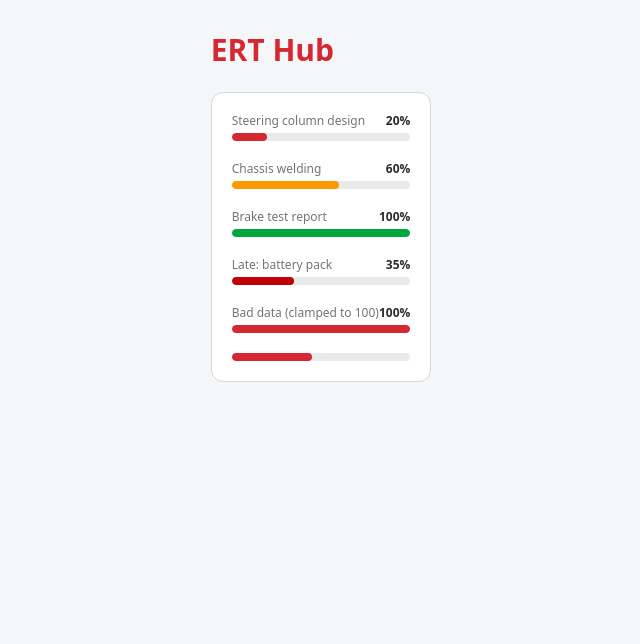
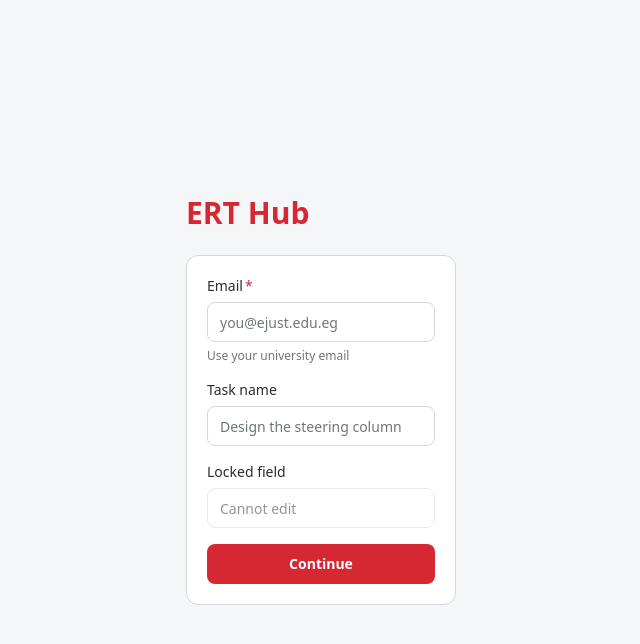
Before and after one commit to Farah-Hossam/ERT-hub, a Next.js app: page / in a window 1280 px wide. Shown: the top 644 px of the page, without its empty margins (319-959 px from the left). Built offline with nearby package versions, Linux system fonts and the light colour scheme.

Commit message:
Add Input component

```diff
--- a/src/app/page.tsx
+++ b/src/app/page.tsx
@@ -1,18 +1,32 @@
+"use client";
+
+import { useState } from "react";
+import { Button } from "@/components/ui/Button";
 import { Card } from "@/components/ui/Card";
-import { ProgressBar } from "@/components/ui/ProgressBar";
+import { Input } from "@/components/ui/Input";
 
 export default function Home() {
+  const [email, setEmail] = useState("");
+  const showError = email.length > 0 && !email.includes("@");
+
   return (
-    <main className="mx-auto flex min-h-screen max-w-2xl flex-col gap-6 p-8">
+    <main className="mx-auto flex min-h-screen max-w-md flex-col justify-center gap-6 p-8">
       <h1 className="text-3xl font-bold text-brand">ERT Hub</h1>
 
-      <Card className="flex flex-col gap-5">
-        <ProgressBar value={20} label="Steering column design" />
-        <ProgressBar value={60} label="Chassis welding" variant="warning" />
-        <ProgressBar value={100} label="Brake test report" variant="success" />
-        <ProgressBar value={35} label="Late: battery pack" variant="danger" />
-        <ProgressBar value={140} label="Bad data (clamped to 100)" />
-        <ProgressBar value={45} showPercentage={false} />
+      <Card className="flex flex-col gap-4">
+        <Input
+          label="Email"
+          type="email"
+          placeholder="you@ejust.edu.eg"
+          required
+          value={email}
+          onChange={(e) => setEmail(e.target.value)}
+          error={showError ? "Enter a valid email address" : undefined}
+          hint={!showError ? "Use your university email" : undefined}
+        />
+        <Input label="Task name" placeholder="Design the steering column" />
+        <Input label="Locked field" value="Cannot edit" disabled readOnly />
+        <Button>Continue</Button>
       </Card>
     </main>
   );
--- /dev/null
+++ b/src/components/ui/Input.tsx
@@ -0,0 +1,70 @@
+import { useId } from "react";
+import type { InputHTMLAttributes, ReactNode } from "react";
+import { cn } from "@/lib/utils";
+
+interface InputProps extends InputHTMLAttributes<HTMLInputElement> {
+  label?: string;
+  error?: string;
+  hint?: string;
+  icon?: ReactNode;
+}
+
+export function Input({
+  label,
+  error,
+  hint,
+  icon,
+  required,
+  className,
+  id,
+  ...props
+}: InputProps) {
+  // Unique id so the label is linked to its input
+  const generatedId = useId();
+  const inputId = id ?? generatedId;
+  const messageId = `${inputId}-message`;
+
+  return (
+    <div className="flex w-full flex-col gap-1.5">
+      {label && (
+        <label htmlFor={inputId} className="text-sm font-medium">
+          {label}
+          {required && <span className="ml-0.5 text-brand">*</span>}
+        </label>
+      )}
+
+      <div className="relative">
+        {icon && (
+          <span className="pointer-events-none absolute left-3 top-1/2 -translate-y-1/2 text-muted">
+            {icon}
+          </span>
+        )}
+        <input
+          id={inputId}
+          required={required}
+          aria-invalid={error ? true : undefined}
+          aria-describedby={error || hint ? messageId : undefined}
+          className={cn(
+            "h-10 w-full rounded-lg border bg-surface px-3 text-sm text-foreground",
+            "placeholder:text-muted transition-colors",
+            "focus-visible:outline-2 focus-visible:outline-offset-1 focus-visible:outline-brand",
+            "disabled:cursor-not-allowed disabled:opacity-50",
+            icon && "pl-10",
+            error ? "border-red-600" : "border-border",
+            className
+          )}
+          {...props}
+        />
+      </div>
+
+      {(error || hint) && (
+        <p
+          id={messageId}
+          className={cn("text-xs", error ? "text-red-600" : "text-muted")}
+        >
+          {error ?? hint}
+        </p>
+      )}
+    </div>
+  );
+}
```
